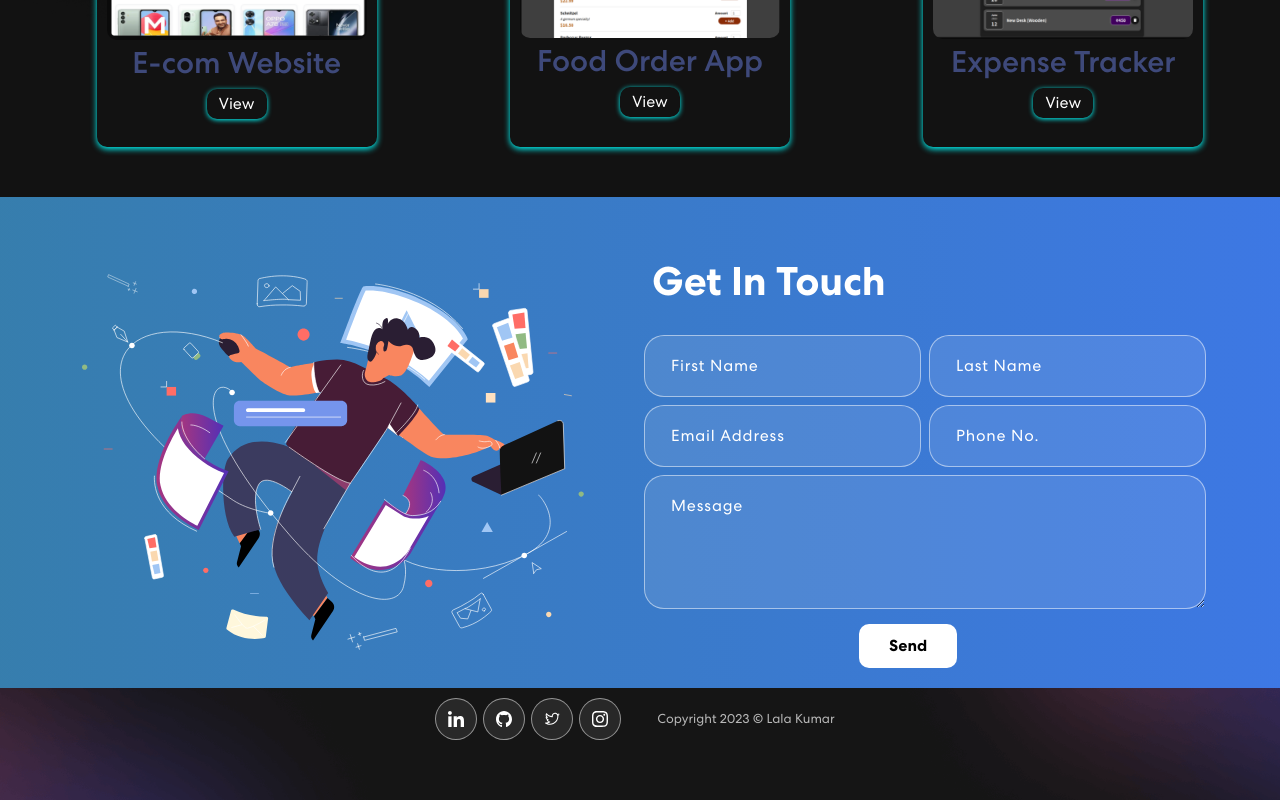
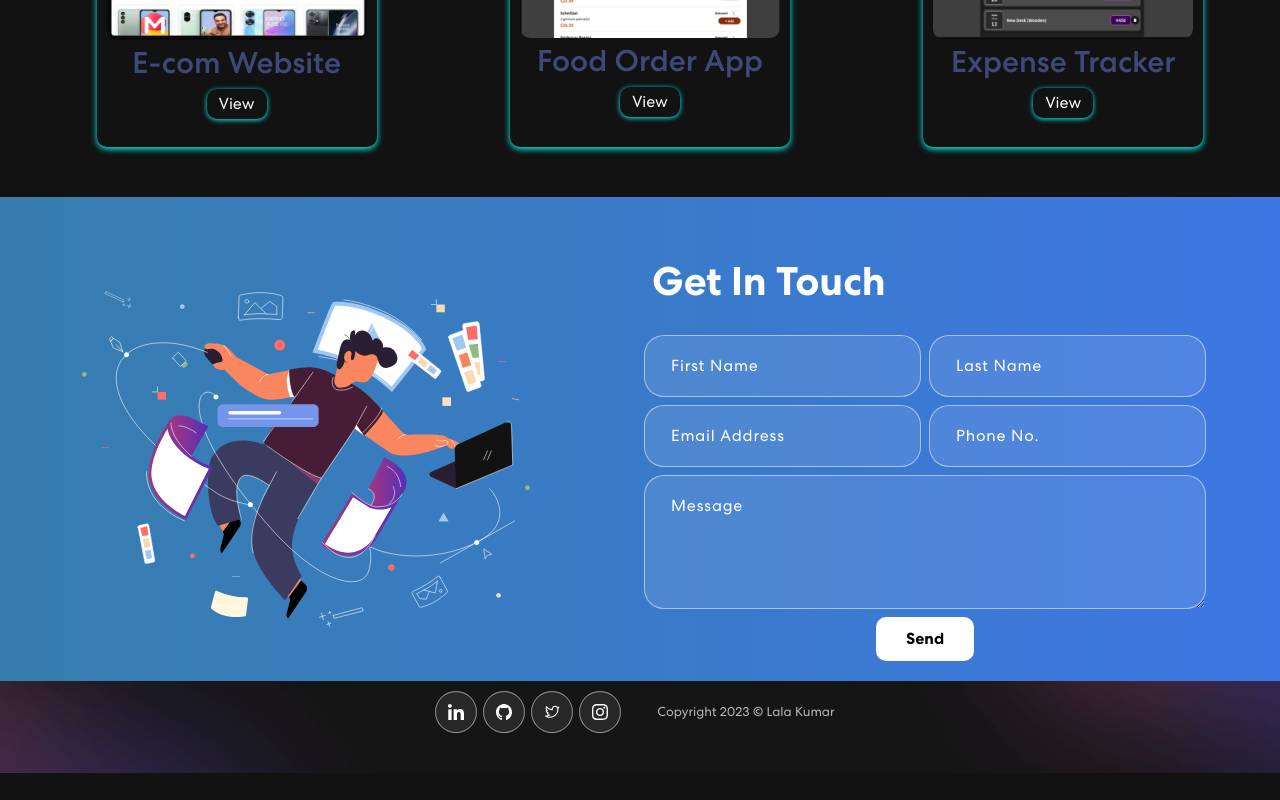
Before and after one commit to Lala-kumar/portfolio, a React app: page / in a window 1280 px wide. Shown: the part 1715-2515 px from the top of the page. After the commit the page ends 2488 px from the top, so only its background shows below. Built offline with nearby package versions, Linux system fonts and the light colour scheme; the HTML template or start-up script is replaced by a standard one.

Commit message:
did button center

```diff
--- a/src/App.css
+++ b/src/App.css
@@ -382,7 +382,7 @@ nav.navbar .navbar-toggler[aria-expanded="true"] .navbar-toggler-icon {
   padding: 60px 0 20px 0;
 }
 .contact img {
-  width: 92%;
+  width: 82%;
 }
 .contact h2 {
   font-size: 40px;
@@ -424,11 +424,19 @@ nav.navbar .navbar-toggler[aria-expanded="true"] .navbar-toggler-icon {
   background-color: #fff;
   padding: 10px 30px;
   font-size: 16px;
-  margin-left: 215px;
   border-radius: 10px;
   position: relative;
   transition: 0.3s ease-in-out;
 }
+
+.contact form .px-1 {
+  display: flex;
+  flex-direction: column;
+  justify-content: center;
+  align-items: center;
+  align-content: center;
+}
+
 .contact form button span {
   z-index: 1;
   position: relative;
@@ -457,7 +465,7 @@ nav.navbar .navbar-toggler[aria-expanded="true"] .navbar-toggler-icon {
 
 /************ Footer Css ************/
 .footer {
-  padding: 0 0 50px 0;
+  padding: 0 0 30px 0;
   background-image: url("./assets/img/footer-bg.png");
   background-position: center center;
   background-size: cover;
@@ -466,6 +474,12 @@ nav.navbar .navbar-toggler[aria-expanded="true"] .navbar-toggler-icon {
   align-items: center;
   align-content: center;
   justify-content: center;
+}
+
+@media only screen and (max-width: 425px) {
+  .footer {
+    flex-direction: column;
+  }
 }
 
 .footer img {
--- a/src/components/Footer.jsx
+++ b/src/components/Footer.jsx
@@ -22,7 +22,7 @@ export const Footer = () => {
           <img src={navIcon3} alt="Instagram" />
         </a>
       </div>
-      <p>Copyright 2023 © Lala Kumar </p>
+      <p className="text">Copyright 2023 © Lala Kumar </p>
     </footer>
   );
 };
```
